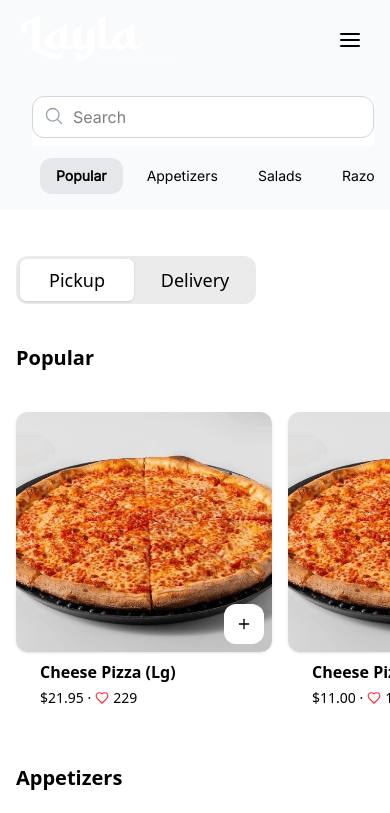
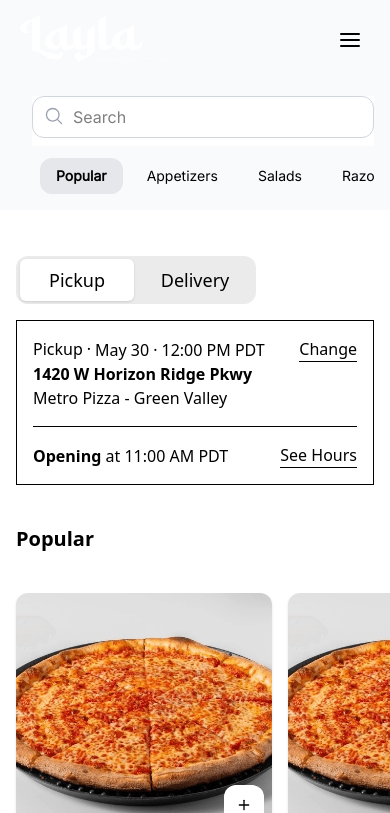
Before and after one commit to Jithin7777/restaurant-app-testing, a Next.js app: page /menu in a window 390 px wide. Shown: the top 813 px of the page. Built offline with nearby package versions, Linux system fonts and the light colour scheme; a web font is replaced by a local one.

Commit message:
Update menu page layout and SidebarNav responsiveness

```diff
--- a/src/app/menu/(section)/CardList.tsx
+++ b/src/app/menu/(section)/CardList.tsx
@@ -40,7 +40,7 @@ const items = [
 
 const CardList = () => {
   return (
-    <div id="appetizers"  className="grid grid-cols-1 gap-4 p-4 lg:grid-cols-2">
+    <div id="appetizers"  className="grid grid-cols-1 gap-4 p-4 xl:p-0 lg:grid-cols-2">
       <div className="lg:col-span-2">
         <h2 className="text-xl font-semibold md:text-2xl lg:text-3xl">
           Appetizers
--- a/src/app/menu/(section)/Menu.tsx
+++ b/src/app/menu/(section)/Menu.tsx
@@ -35,7 +35,7 @@ const menuItems = [
 
 const PopularMenu = () => {
   return (
-    <section id='popular' className="mt-10 flex flex-col gap-10">
+    <section id='popular' className="mt-10 flex flex-col gap-10 ml-0  xl:ml-10">
       <div className="flex items-center justify-between gap-3 px-4 md:px-10 xl:px-0">
         <h2 className="text-primary text-xl font-semibold md:text-2xl lg:text-3xl">
           Popular
--- a/src/app/menu/(section)/PickupDeliveryInfo.tsx
+++ b/src/app/menu/(section)/PickupDeliveryInfo.tsx
@@ -49,7 +49,7 @@ const PickupDeliveryInfo = () => {
   ];
 
   return (
-    <div className="flex flex-col gap-4 px-4 sm:px-6 md:px-10 xl:px-0">
+    <div className="flex flex-col gap-4 px-4 sm:px-6 md:px-10 xl:px-10">
       {/* Mobile Tabs */}
       <Dialog open={isDialogOpen} onOpenChange={setIsDialogOpen}>
         <Tabs defaultValue={selectedTab}>
@@ -72,7 +72,7 @@ const PickupDeliveryInfo = () => {
         </Tabs>
 
         <DialogContent className="max-w-[100vw] overflow-hidden rounded-none p-0 md:max-w-2xl md:rounded-xl">
-          <div className="flex h-[100vh] flex-col bg-white md:h-[80vh]">
+          <div className="flex h-[90vh] flex-col bg-white md:h-[80vh]">
             {/* Header */}
             <div className="flex items-center justify-between p-6 md:p-8">
               <DialogHeader>
@@ -120,7 +120,7 @@ const PickupDeliveryInfo = () => {
                 </div>
                 {/* Pickup content */}
 
-                <div className="max-h-[300px] overflow-y-auto px-6 sm:max-h-none md:px-8">
+                <div className="max-h-[350px] overflow-y-auto px-6 sm:max-h-none md:px-8">
                   <fieldset className="space-y-4">
                     {locations.map((location) => (
                       <div key={location.id} className="space-y-4">
@@ -186,43 +186,157 @@ const PickupDeliveryInfo = () => {
         </DialogContent>
       </Dialog>
 
-      {/* Desktop Layout */}
-      <div className="hidden gap-8 rounded-xl border border-gray-400 p-4 md:flex">
-        <div className="h-[166px] w-[256px] overflow-hidden rounded-md">
-          <Image
+<div className="flex w-full gap-8 rounded-mercury-ui-sm border border-mercury-ui-divider p-4">
+  {/* Map Image - visible on md and up */}
+  <div className="bg-transparent overflow-clip rounded-mercury-ui-md relative hidden h-[166px] w-[256px] shrink-0 md:block">
+    <img
+      alt="Metro Pizza - Green Valley map"
+      loading="lazy"
+      width="256"
+      height="166"
+      decoding="async"
+      srcSet="https://static-maps.ordersave.com/?styleKey=202504&width=256&height=166&zoomLevel=14.5&lat=36.0218229&lon=-115.0486843&w=256&q=80 1x, https://static-maps.ordersave.com/?styleKey=202504&width=256&height=166&zoomLevel=14.5&lat=36.0218229&lon=-115.0486843&w=640&q=80 2x"
       src="https://static-maps.ordersave.com/?styleKey=202504&width=256&height=166&zoomLevel=14.5&lat=36.0218229&lon=-115.0486843&w=640&q=80"
-            alt="Map"
-            width={256}
-            height={166}
-            className="h-full w-full object-cover"
+      style={{ color: "transparent", maxWidth: "100%" }}
     />
   </div>
 
-        <div className="flex flex-1 flex-col justify-between">
-          <div>
-            <div className="text-muted-foreground flex items-center gap-2 text-sm">
-              <p>Pickup address</p>
-              <span className="text-primary">·</span>
-              <Button
-                variant="link"
-                className="text-primary h-auto p-0 text-sm underline-offset-2"
-              >
+  {/* Address and Time Info */}
+  <div className="flex w-full">
+    {/* Desktop View */}
+    <div className=" hidden w-full md:flex">
+      <div className="flex flex-col justify-between">
+        <div className="flex flex-col">
+          <div className="flex items-center gap-2">
+            <p className="text-mercury-ui-text-base font-mercury-ui-secondary text-mercury-ui-secondary">
+              Pickup address
+            </p>
+            <span className="text-mercury-ui-text-primary">·</span>
+            <button className="text-mercury-ui-text-base text-mercury-ui-primary font-mercury-ui-secondary border-b border-mercury-ui-text-primary p-0">
               Change
-              </Button>
+            </button>
           </div>
-            <h4 className="mt-1 text-lg font-bold">
+          <h4 className="text-mercury-ui-title-lg md:text-mercury-ui-title-xl lg:text-mercury-ui-title-2xl text-mercury-ui-primary font-mercury-ui-primary hidden md:block">
             1420 W Horizon Ridge Pkwy
           </h4>
-            <p className="text-sm">Metro Pizza - Green Valley</p>
+          <p className="text-mercury-ui-text-base text-mercury-ui-secondary font-mercury-ui-secondary">
+            Metro Pizza - Green Valley
+          </p>
         </div>
-          <div className="text-muted-foreground mt-4 flex gap-8 text-sm">
-            <div>
-              <p className="text-primary font-semibold">Pickup time</p>
-              <p>May 26, 11:00 AM</p>
+        <div className="flex">
+          <div className="flex flex-col border-r pr-4">
+            <p className="text-mercury-ui-text-base text-mercury-ui-primary font-bold font-mercury-ui-secondary">
+              Pickup time
+            </p>
+            <div className="flex gap-1">
+              <div className="flex items-center gap-1">
+                <span className="text-mercury-ui-text-base font-mercury-ui-secondary text-mercury-ui-secondary">
+                  May 30
+                </span>
+                <span className="text-mercury-ui-text-primary">·</span>
               </div>
-            <div>
-              <p className="text-primary font-semibold">Status</p>
-              <p>Closed</p>
+              <div className="flex items-center gap-1">
+                <span className="text-mercury-ui-text-base font-mercury-ui-secondary text-mercury-ui-secondary">
+                  12:00 PM PDT
+                </span>
+              </div>
+            </div>
+          </div>
+          <div className="flex pl-4">
+            <div className="flex flex-col border-t pt-4 md:border-t-0 md:pt-0">
+              <div className="flex">
+                <p className="text-mercury-ui-text-base text-mercury-ui-primary font-bold font-mercury-ui-secondary hidden md:block">
+                  Closed
+                </p>
+              </div>
+              <div className="flex w-full items-center justify-between gap-2 md:justify-normal">
+                <p className="text-mercury-ui-text-base font-mercury-ui-secondary text-mercury-ui-secondary hidden md:block">
+                  Opens at 11:00 AM PDT
+                </p>
+                <div className="block md:hidden">
+                  <span className="text-mercury-ui-text-base text-mercury-ui-primary font-bold font-mercury-ui-secondary">
+                    Opening&nbsp;
+                  </span>
+                  <span className="text-mercury-ui-text-base text-mercury-ui-primary font-mercury-ui-secondary">
+                    at 11:00 AM PDT
+                  </span>
+                </div>
+                <span className="hidden text-mercury-ui-text-primary md:block">·</span>
+                <button type="button">
+                  <div className="flex items-center gap-1">
+                    <p className="text-mercury-ui-text-base text-mercury-ui-primary font-mercury-ui-secondary border-b border-mercury-ui-text-primary p-0">
+                      See Hours
+                    </p>
+                  </div>
+                </button>
+              </div>
+            </div>
+          </div>
+        </div>
+      </div>
+    </div>
+
+    {/* Mobile View */}
+    <div className="flex w-full md:hidden">
+      <div className="flex w-full flex-col gap-4">
+        <div className="flex w-full flex-col">
+          <div className="flex w-full justify-between">
+            <div className="flex gap-1">
+              <p className="text-mercury-ui-text-base font-mercury-ui-secondary text-mercury-ui-secondary capitalize">
+                pickup
+              </p>
+              <span className="text-mercury-ui-text-primary">·</span>
+              <div className="flex items-center gap-1">
+                <span className="text-mercury-ui-text-base font-mercury-ui-secondary text-mercury-ui-secondary">
+                  May 30
+                </span>
+                <span className="text-mercury-ui-text-primary">·</span>
+              </div>
+              <div className="flex items-center gap-1">
+                <span className="text-mercury-ui-text-base font-mercury-ui-secondary text-mercury-ui-secondary">
+                  12:00 PM PDT
+                </span>
+              </div>
+            </div>
+            <button className="text-mercury-ui-text-base text-mercury-ui-primary font-mercury-ui-secondary border-b border-mercury-ui-text-primary p-0">
+              Change
+            </button>
+          </div>
+          <p className="text-mercury-ui-text-base text-mercury-ui-primary font-bold font-mercury-ui-secondary">
+            1420 W Horizon Ridge Pkwy
+          </p>
+          <p className="text-mercury-ui-text-base font-mercury-ui-secondary text-mercury-ui-secondary">
+            Metro Pizza - Green Valley
+          </p>
+        </div>
+        <div className="flex flex-col border-t pt-4">
+          <div className="flex">
+            <p className="text-mercury-ui-text-base text-mercury-ui-primary font-bold font-mercury-ui-secondary hidden md:block">
+              Closed
+            </p>
+          </div>
+          <div className="flex w-full items-center justify-between gap-2">
+            <p className="hidden md:block text-mercury-ui-text-base font-mercury-ui-secondary text-mercury-ui-secondary">
+              Opens at 11:00 AM PDT
+            </p>
+            <div className="block md:hidden">
+              <span className="text-mercury-ui-text-base text-mercury-ui-primary font-bold font-mercury-ui-secondary">
+                Opening&nbsp;
+              </span>
+              <span className="text-mercury-ui-text-base text-mercury-ui-primary font-mercury-ui-secondary">
+                at 11:00 AM PDT
+              </span>
+            </div>
+            <span className="hidden text-mercury-ui-text-primary md:block">·</span>
+            <button type="button">
+              <div className="flex items-center gap-1">
+                <p className="text-mercury-ui-text-base text-mercury-ui-primary font-mercury-ui-secondary border-b border-mercury-ui-text-primary p-0">
+                  See Hours
+                </p>
+              </div>
+            </button>
+          </div>
+        </div>
       </div>
     </div>
   </div>
--- a/src/app/menu/(section)/SidebarNav.tsx
+++ b/src/app/menu/(section)/SidebarNav.tsx
@@ -44,7 +44,7 @@ const SidebarNav: FC = () => {
 
   return (
     <div className="font-inter sticky top-[112px] z-20 w-full pl-4 font-light md:pl-10 lg:w-auto lg:bg-transparent lg:px-0 lg:pt-4">
-      <nav className="flex h-full w-full flex-col gap-y-3">
+      <nav className="flex h-full w-full flex-col gap-y-3 ">
         {/* Search Input */}
         <div className="sticky  z-10 bg-white  top-0 pb-2">
           <div className="relative flex justify-center">
```
Also changed, not shown: src/app/menu/page.tsx (+13 -11 lines). Lines whose indentation alone changed are shown as unchanged.
